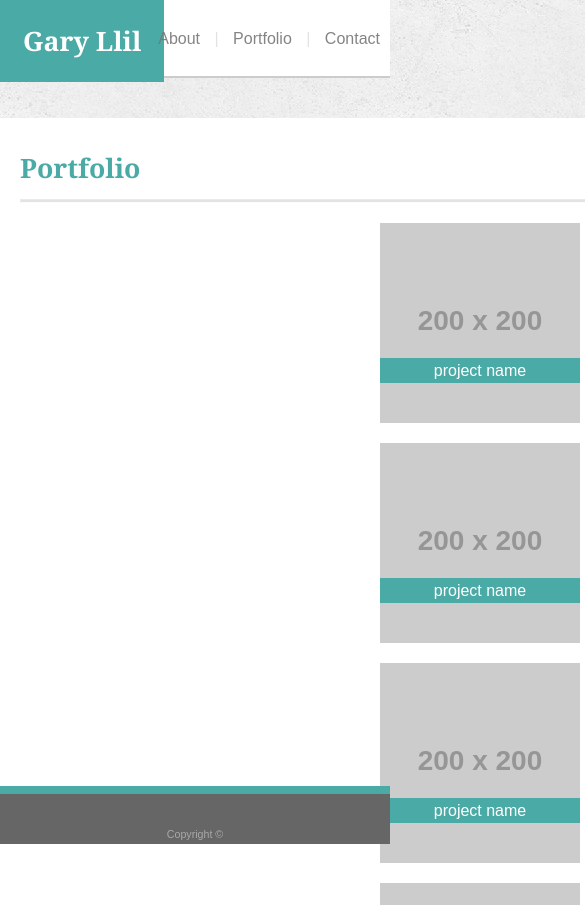
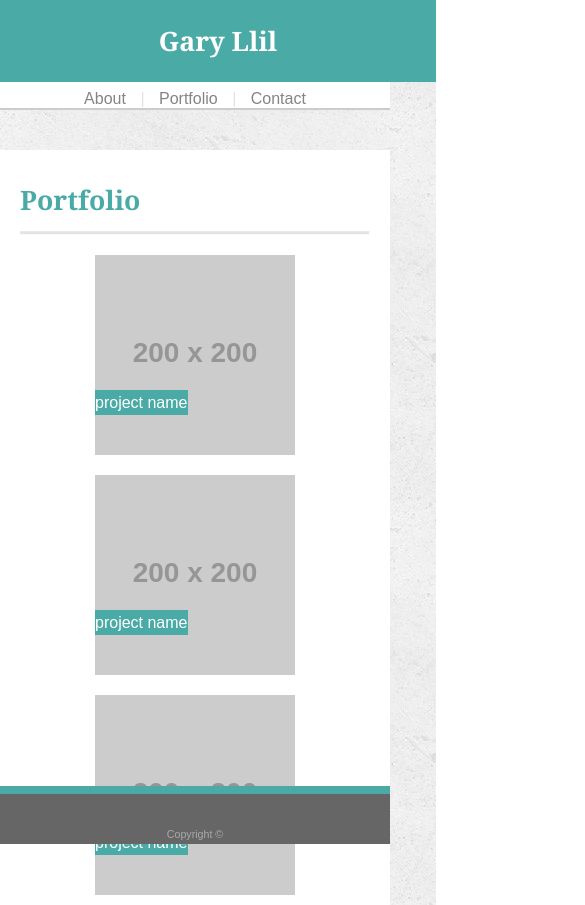
Before and after one commit to gllil/About-Me, a plain HTML site: page portfolio.html in a window 390 px wide. Shown: the top 905 px of the page, 585 px wide, since content can reach past the window. Drawn offline with Linux system fonts and the light colour scheme; placeholder pictures from the web are drawn by us.

Commit message:
Updated media queries for contact and portfolio page

```diff
--- a/assets/css/contactform.css
+++ b/assets/css/contactform.css
@@ -14,3 +14,42 @@
     padding: 10px 30px 10px 30px;
 
 }
+
+
+@media screen and (max-width: 980px) {
+    .headerinfo,
+    .info { max-width: 900px;
+    }
+}
+
+@media screen and (max-width: 768px) {
+    .headerinfo,
+    .info { max-width: 700px;
+
+    }
+}
+
+@media screen and (max-width: 640px) {
+    .headerinfo,
+    .info { max-width: 700x;
+        display: block;
+
+    }
+    .name {
+        display: block;
+        width: 100%;
+        text-align: center;
+
+    }
+    .navbar {
+        display: block;
+        width: 100%;
+        text-align: center;
+        float: none;
+        margin-top: 60px;
+    }
+    .topborder {
+        height: fit-content;
+        display: block;
+    }
+}
--- a/assets/css/portfolio.css
+++ b/assets/css/portfolio.css
@@ -58,7 +58,7 @@ hr {
 
 .info {
     clear: both;
-    width: 920px;
+    max-width: 920px;
     padding: 20px;
     background-color: #ffffff;
     margin: 0 auto;
@@ -68,8 +68,8 @@ hr {
 .container {
     position: relative;
     text-align: center;
-    width: 200px;
-    height: 200px;
+    max-width: 200px;
+    max-height: 200px;
     margin: 0 auto;
 }
 
@@ -79,7 +79,7 @@ hr {
     left: 0;
     background-color: #4aaaa5;
     color: #ffffff;
-    width: 200px;
+    max-width: 200px;
 }
 
 
@@ -119,3 +119,41 @@ img {
      width: 100%;
      bottom: 0;
  }
+
+@media screen and (max-width: 980px) {
+    .headerinfo,
+    .info { max-width: 900px;
+    }
+}
+
+@media screen and (max-width: 768px) {
+    .headerinfo,
+    .info { max-width: 700px;
+
+    }
+}
+
+@media screen and (max-width: 640px) {
+    .headerinfo,
+    .info { max-width: 700x;
+        display: block;
+
+    }
+    .name {
+        display: block;
+        width: 100%;
+        text-align: center;
+
+    }
+    .navbar {
+        display: block;
+        width: 100%;
+        text-align: center;
+        float: none;
+        margin-top: 60px;
+    }
+    .topborder {
+        height: fit-content;
+        display: block;
+    }
+}
```
